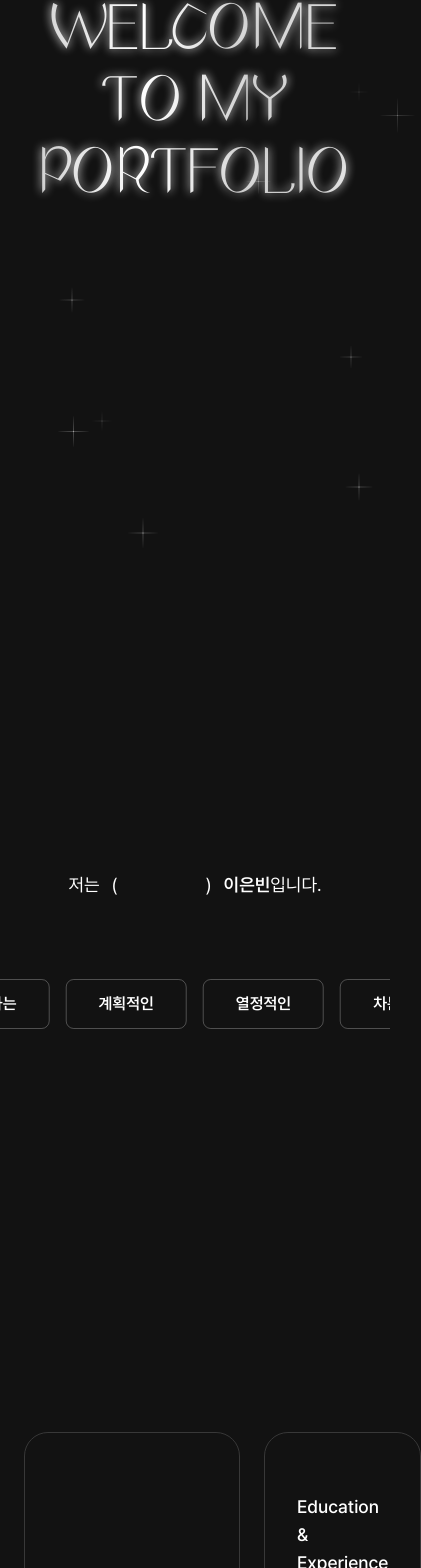
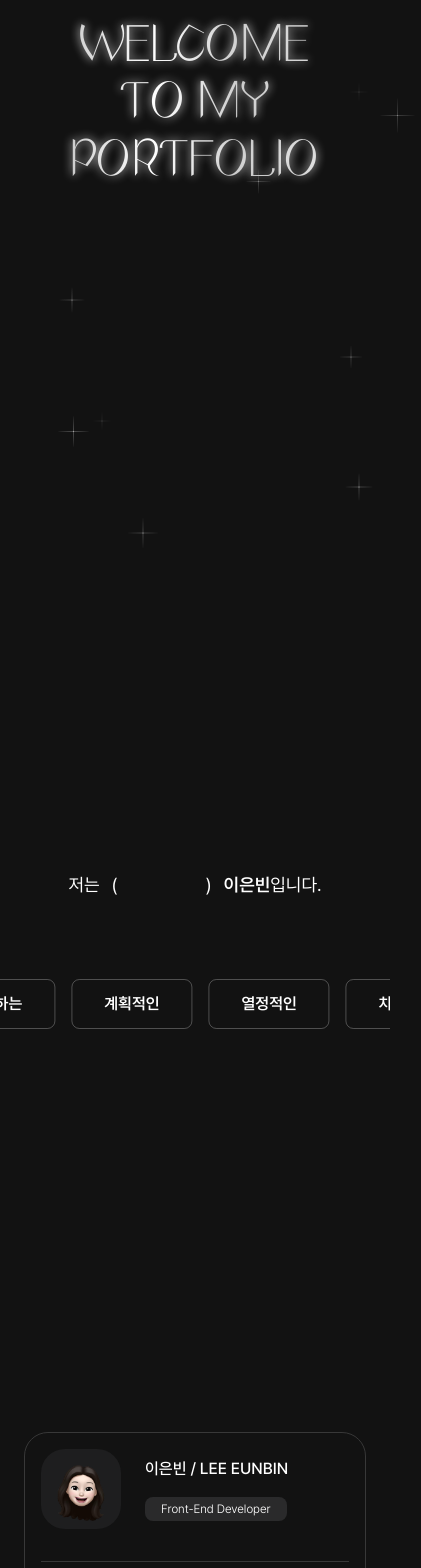
Before and after one commit to eunbinnie/fe-portfolio, a Next.js app: page / in a window 390 px wide. Shown: the part 316-1884 px from the top of the page, 421 px wide, since content can reach past the window. Built offline with nearby package versions, Linux system fonts and the light colour scheme.

Commit message:
feat: resume 영역 반응형 세팅

```diff
--- a/src/app/(main)/_components/MessageSection.tsx
+++ b/src/app/(main)/_components/MessageSection.tsx
@@ -13,7 +13,7 @@ const TEXT = {
 const MessageSection = ({ message }: { message: 'start' | 'end' }) => {
   return (
     <section className="mx-auto flex min-h-dvh max-w-[1248px] items-center justify-center px-6">
-      <p className="metalic-text grid break-all py-8 text-center font-aespa text-6xl leading-[1.2] md:text-9xl">
+      <p className="metalic-text grid break-all py-8 text-center font-aespa text-5xl leading-[1.2] sm:text-6xl md:text-7xl lg:text-9xl">
         {TEXT[message].map((message, idx) => (
           <span key={idx}>{message}</span>
         ))}
--- a/src/app/(main)/_components/ResumeSection.tsx
+++ b/src/app/(main)/_components/ResumeSection.tsx
@@ -10,7 +10,7 @@ import SideProfile from '@/components/resume/SideProfile';
  */
 const ResumeSection = () => {
   return (
-    <section className="mx-auto my-[60px] flex max-w-[1248px] gap-6 px-6">
+    <section className="mx-auto my-[60px] flex max-w-[1248px] flex-col gap-6 px-6 lg:flex-row">
       <SideProfile />
       <Overview />
     </section>
--- a/src/components/resume/CareerHistory.tsx
+++ b/src/components/resume/CareerHistory.tsx
@@ -15,11 +15,14 @@ const CAREER_HISTORY = [
 
 const CareerHistory = () => {
   return (
-    <ul className="grid gap-1">
+    <ul className="grid gap-5 sm:gap-1">
       {CAREER_HISTORY.map((data, idx) => (
-        <li key={idx} className="flex items-center gap-5 text-sm">
+        <li
+          key={idx}
+          className="flex flex-col gap-1 text-sm sm:flex-row sm:gap-5"
+        >
           <span className="text-silver">{data.period}</span>
-          <span className="font-medium text-white">{data.title}</span>
+          <span className="flex-1 font-medium text-white">{data.title}</span>
         </li>
       ))}
     </ul>
--- a/src/components/resume/Overview.tsx
+++ b/src/components/resume/Overview.tsx
@@ -6,7 +6,7 @@ import Skills from './Skills';
  */
 const Overview = () => {
   return (
-    <div className="grid h-fit flex-1 gap-20 rounded-3xl border border-solid border-gray-100 p-8 pt-[60px]">
+    <div className="grid h-fit flex-1 gap-20 rounded-3xl border border-solid border-gray-100 p-4 pt-10 lg:p-8 lg:pt-[60px]">
       <div className="grid gap-8">
         <div className="grid gap-2">
           <h5 className="text-lg font-medium text-white">
--- a/src/components/resume/SideProfile.tsx
+++ b/src/components/resume/SideProfile.tsx
@@ -37,24 +37,24 @@ const SideProfile = () => {
   };
 
   return (
-    <div className="grid gap-8 rounded-3xl border border-solid border-gray-100 p-8 pt-[60px]">
-      <div className="grid place-items-center gap-6">
+    <div className="grid gap-8 rounded-3xl border border-solid border-gray-100 p-4 lg:p-8 lg:pt-[60px]">
+      <div className="flex items-center gap-6 lg:flex-col">
         <figure
           onMouseEnter={handleMouseEnter}
           onMouseLeave={handleMouseLeave}
-          className="relative size-[150px] rounded-3xl bg-gray-300"
+          className="relative size-20 rounded-3xl bg-gray-300 sm:size-[120px] lg:size-[150px]"
         >
           <Image
             src={src}
             alt="이은빈 프로필 이미지"
             fill
-            className="object-contain p-4"
+            className="pc:p-4 object-contain p-2"
           />
         </figure>
-        <div className="grid place-items-center gap-4">
-          <h2 className="text-2xl font-medium text-white">
+        <div className="grid place-items-start gap-4 lg:place-items-center">
+          <h1 className="text-base font-medium text-white md:text-2xl">
             이은빈 / LEE EUNBIN
-          </h2>
+          </h1>
           <p className="rounded-lg bg-gray-200 px-4 py-1 text-xs font-light text-white">
             Front-End Developer
           </p>
@@ -63,7 +63,7 @@ const SideProfile = () => {
       <hr className="border-gray-100" />
       <div className="grid gap-[30px]">
         <InfoItem />
-        <div className="flex justify-center gap-4">
+        <div className="flex gap-4 pl-2 lg:justify-center lg:pl-0">
           {LINK.map((data, idx) => (
             <Link
               key={idx}
--- a/src/components/resume/Skills.tsx
+++ b/src/components/resume/Skills.tsx
@@ -3,7 +3,7 @@ import Image from 'next/image';
 
 const Skills = () => {
   return (
-    <ul className="grid gap-x-4 gap-y-16 md:grid-cols-5">
+    <ul className="grid gap-x-4 gap-y-16 sm:grid-cols-3 md:grid-cols-5">
       {SKILLS.map((skill, idx) => (
         <li key={idx} className="grid place-items-center gap-4 px-3">
           <figure className="relative aspect-square size-[60px]">
--- a/src/constants/skills.ts
+++ b/src/constants/skills.ts
@@ -18,7 +18,7 @@ const SKILLS: Skills[] = [
   {
     src: '/icons/javascript.svg',
     title: 'JavaScript',
-    level: 75,
+    level: 80,
   },
   {
     src: '/icons/typescript.svg',
@@ -38,7 +38,7 @@ const SKILLS: Skills[] = [
   {
     src: '/icons/styledComponents.png',
     title: 'styled-components',
-    level: 70,
+    level: 78,
   },
   {
     src: '/icons/tailwindcss.svg',
@@ -48,7 +48,12 @@ const SKILLS: Skills[] = [
   {
     src: '/icons/tanstackQuery.png',
     title: 'TanStack Query',
-    level: 40,
+    level: 55,
+  },
+  {
+    src: '/icons/zustand.svg',
+    title: 'Zustand',
+    level: 55,
   },
 ];
 
--- a/tailwind.config.ts
+++ b/tailwind.config.ts
@@ -11,6 +11,7 @@ const config: Config = {
       screens: {
         sm: '424px',
         md: '768px',
+        lg: '1024px',
       },
       colors: {
         white: '#fff',
```
Also changed, not shown: public/icons/profile.png, public/icons/profile2.png.
